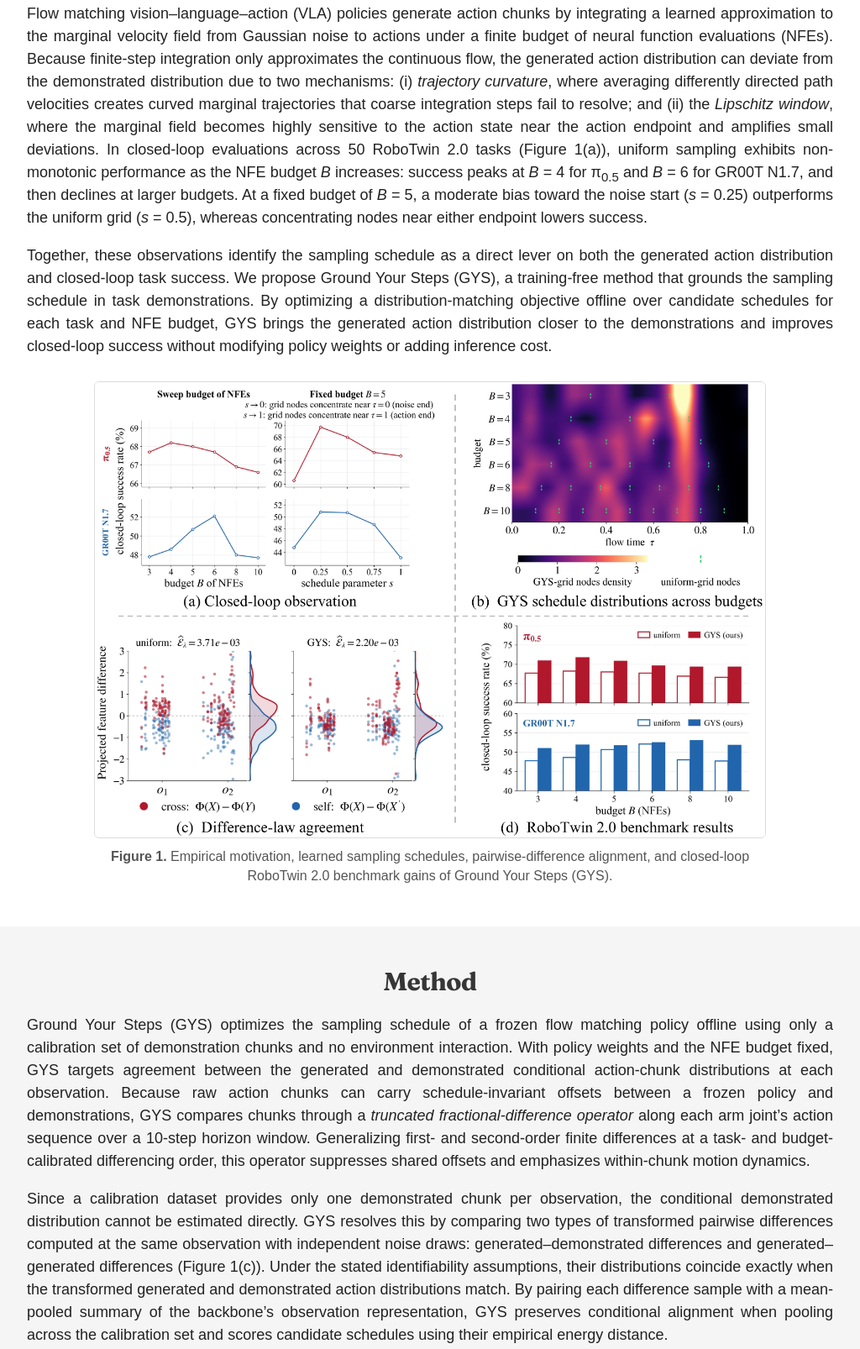
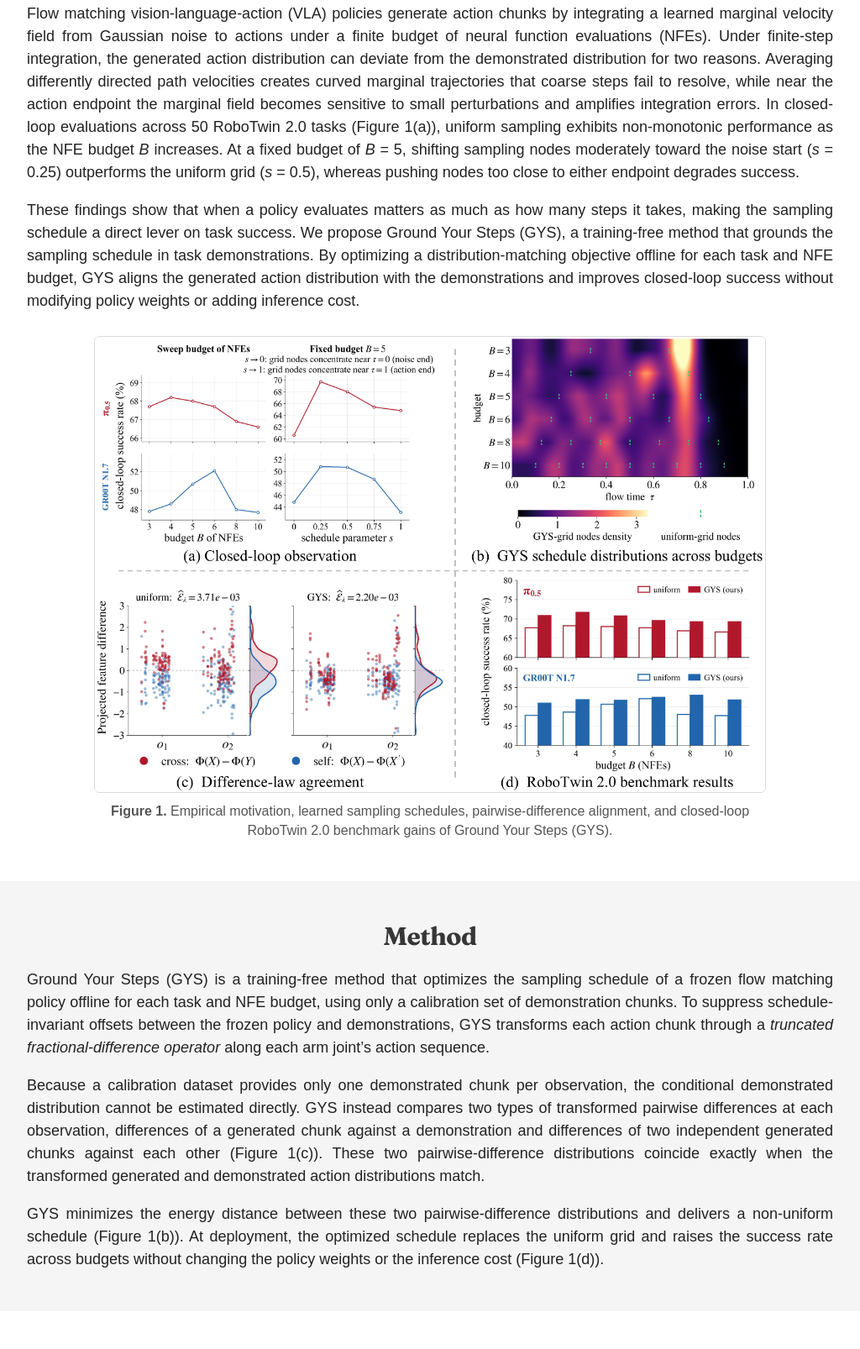
Before and after one commit to LichengYang03/GroundYourSteps.project, a plain HTML site: page index.html in a window 1280 px wide. Shown: the part 1350-2956 px from the top of the page at 84% size, without its empty margins (128-1152 px from the left). Drawn offline with Linux system fonts and the light colour scheme; a web font is replaced by a local one.

Commit message:
Polish Introduction and Method sections

```diff
--- a/index.html
+++ b/index.html
@@ -79,29 +79,25 @@
       </p>
       <div class="prose">
         <p>
-          Flow matching vision&ndash;language&ndash;action (VLA) policies generate action chunks by integrating a
-          learned approximation to the marginal velocity field from Gaussian noise to actions under a finite
-          budget of neural function evaluations (NFEs). Because finite-step integration only approximates the
-          continuous flow, the generated action distribution can deviate from the demonstrated distribution due
-          to two mechanisms:
-          (i) <em>trajectory curvature</em>, where averaging differently directed path velocities creates curved
-          marginal trajectories that coarse integration steps fail to resolve; and
-          (ii) the <em>Lipschitz window</em>, where the marginal field becomes highly sensitive to the action
-          state near the action endpoint and amplifies small deviations.
-          In closed-loop evaluations across 50 RoboTwin 2.0 tasks (Figure 1(a)), uniform
-          sampling exhibits non-monotonic performance as the NFE budget <em>B</em> increases: success peaks at
-          <em>B</em> = 4 for π<sub>0.5</sub> and <em>B</em> = 6 for GR00T N1.7, and then declines at larger
-          budgets. At a fixed budget of <em>B</em> = 5, a moderate bias toward the noise start
-          (<em>s</em> = 0.25) outperforms the uniform grid (<em>s</em> = 0.5), whereas concentrating nodes near
-          either endpoint lowers success.
+          Flow matching vision-language-action (VLA) policies generate action chunks by integrating a learned
+          marginal velocity field from Gaussian noise to actions under a finite budget of neural function
+          evaluations (NFEs). Under finite-step integration, the generated action distribution can deviate
+          from the demonstrated distribution for two reasons. Averaging differently directed path velocities
+          creates curved marginal trajectories that coarse steps fail to resolve, while near the action
+          endpoint the marginal field becomes sensitive to small perturbations and amplifies integration
+          errors. In closed-loop evaluations across 50 RoboTwin 2.0 tasks (Figure 1(a)), uniform sampling
+          exhibits non-monotonic performance as the NFE budget <em>B</em> increases. At a fixed budget of
+          <em>B</em> = 5, shifting sampling nodes moderately toward the noise start (<em>s</em> = 0.25)
+          outperforms the uniform grid (<em>s</em> = 0.5), whereas pushing nodes too close to either endpoint
+          degrades success.
         </p>
         <p>
-          Together, these observations identify the sampling schedule as a direct lever on both the generated
-          action distribution and closed-loop task success. We propose Ground Your Steps (GYS),
-          a training-free method that grounds the sampling schedule in task demonstrations. By optimizing a
-          distribution-matching objective offline over candidate schedules for each task and NFE budget, GYS
-          brings the generated action distribution closer to the demonstrations and improves closed-loop success
-          without modifying policy weights or adding inference cost.
+          These findings show that when a policy evaluates matters as much as how many steps it takes, making
+          the sampling schedule a direct lever on task success. We propose Ground Your Steps (GYS), a
+          training-free method that grounds the sampling schedule in task demonstrations. By optimizing a
+          distribution-matching objective offline for each task and NFE budget, GYS aligns the generated
+          action distribution with the demonstrations and improves closed-loop success without modifying
+          policy weights or adding inference cost.
         </p>
       </div>
       <figure class="teaser">
@@ -115,34 +111,25 @@
       <h2>Method</h2>
       <div class="prose">
         <p>
-          Ground Your Steps (GYS) optimizes the sampling schedule of a frozen flow matching
-          policy offline using only a calibration set of demonstration chunks and no environment interaction.
-          With policy weights and the NFE budget fixed, GYS targets agreement between the generated and
-          demonstrated conditional action-chunk distributions at each observation. Because raw action chunks
-          can carry schedule-invariant offsets between a frozen policy and demonstrations, GYS compares chunks
-          through a <em>truncated fractional-difference operator</em> along each arm joint&rsquo;s action
-          sequence over a 10-step horizon window. Generalizing first- and second-order finite differences at a
-          task- and budget-calibrated differencing order, this operator suppresses shared offsets and emphasizes
-          within-chunk motion dynamics.
+          Ground Your Steps (GYS) is a training-free method that optimizes the sampling schedule of a frozen
+          flow matching policy offline for each task and NFE budget, using only a calibration set of
+          demonstration chunks. To suppress schedule-invariant offsets between the frozen policy and
+          demonstrations, GYS transforms each action chunk through a <em>truncated fractional-difference
+          operator</em> along each arm joint&rsquo;s action sequence.
         </p>
         <p>
-          Since a calibration dataset provides only one demonstrated chunk per observation, the conditional
-          demonstrated distribution cannot be estimated directly. GYS resolves this by comparing two types of
-          transformed pairwise differences computed at the same observation with independent noise draws:
-          generated&ndash;demonstrated differences and generated&ndash;generated differences
-          (Figure 1(c)). Under the stated identifiability assumptions, their distributions
-          coincide exactly when the transformed generated and demonstrated action distributions match. By pairing
-          each difference sample with a mean-pooled summary of the backbone&rsquo;s observation representation,
-          GYS preserves conditional alignment when pooling across the calibration set and scores candidate
-          schedules using their empirical energy distance.
+          Because a calibration dataset provides only one demonstrated chunk per observation, the conditional
+          demonstrated distribution cannot be estimated directly. GYS instead compares two types of
+          transformed pairwise differences at each observation, differences of a generated chunk against a
+          demonstration and differences of two independent generated chunks against each other (Figure 1(c)).
+          These two pairwise-difference distributions coincide exactly when the transformed generated and
+          demonstrated action distributions match.
         </p>
         <p>
-          Using a fixed calibration set and shared noise draws, GYS parameterizes positive step widths and
-          searches for the lowest-scoring schedule via particle swarm optimization without backpropagating
-          through the policy. The resulting schedules adapt to each task and budget while placing fewer interior
-          nodes near the sensitive action endpoint (Figure 1(b)). The optimized schedule
-          replaces the uniform grid at deployment and raises the success rate across budgets, without changing
-          the policy weights or the inference cost (Figure 1(d)).
+          GYS minimizes the energy distance between these two pairwise-difference distributions and delivers a
+          non-uniform schedule (Figure 1(b)). At deployment, the optimized schedule replaces the uniform grid
+          and raises the success rate across budgets without changing the policy weights or the inference cost
+          (Figure 1(d)).
         </p>
       </div>
     </section>
```
